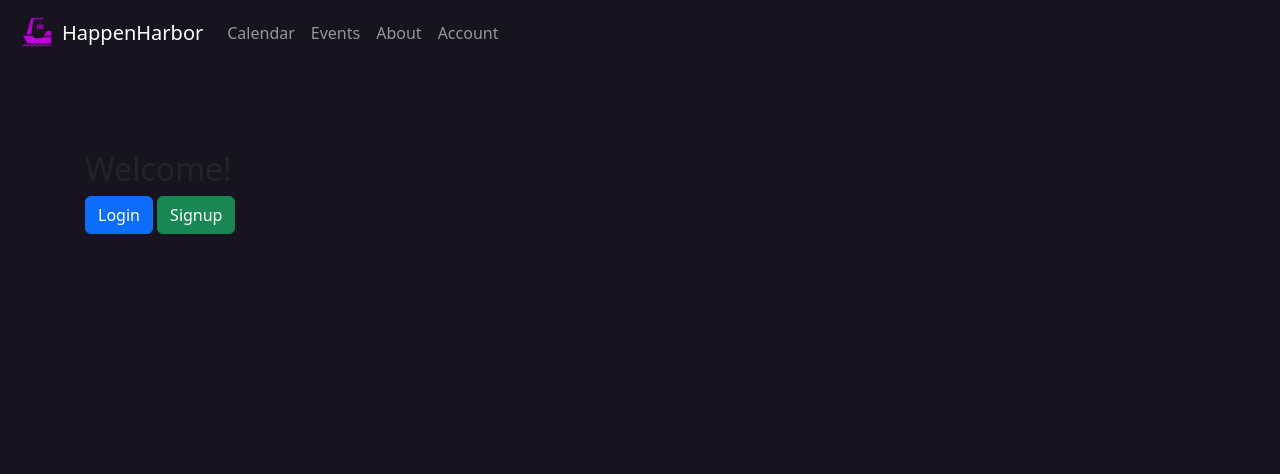
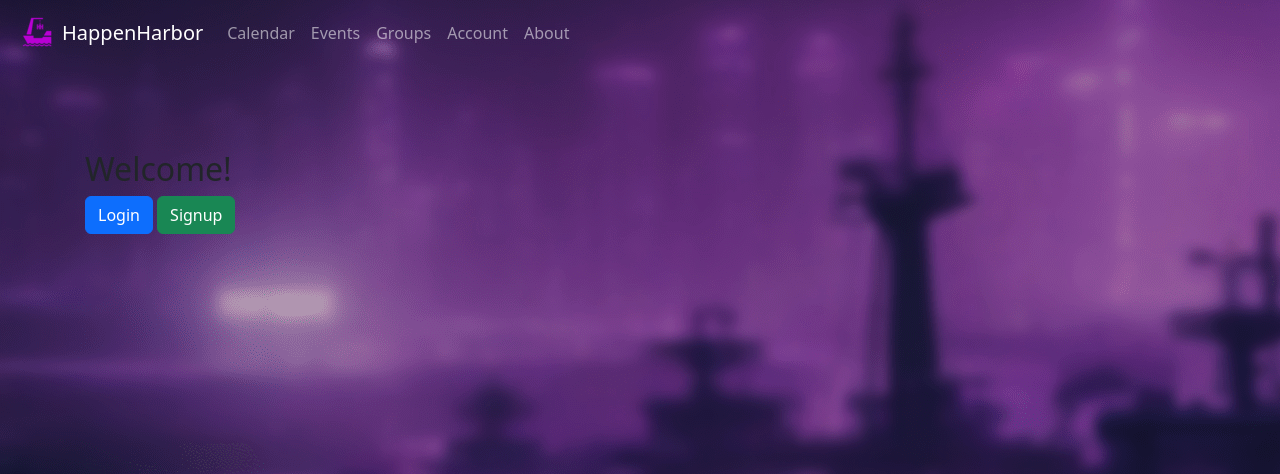
Before and after one commit to ngu-dot-json/HappenHarbor, a Django app: page /account in a window 1280 px wide. Shown: the top 474 px of the page. Run offline with Django 4.2, Linux system fonts and the light colour scheme; some libraries are stand-ins or nearby versions.

Commit message:
stylistic updates and changes

```diff
--- a/Codebase/events/static/css/main.css
+++ b/Codebase/events/static/css/main.css
@@ -135,7 +135,9 @@ nav {
     color: #ffffffc9;
 }
 
-
+.welcome h2 {
+  color: #ffffffc9;
+}
 
 
 
--- a/Codebase/events/templates/events/account.html
+++ b/Codebase/events/templates/events/account.html
@@ -3,7 +3,14 @@
 {% block title %}Login{% endblock %}
 
 {% block content %}
-   <h2>Welcome!</h2>
+    <style>
+        body {
+            background-image: url('static/HF169.png');
+        }
+    </style>
+
+   <h2 class="welcome"> Welcome!</h2>
+
    {% if user.is_authenticated %}
       Hi {{ user.username }}!
       <a href="signout.html" class="btn btn-danger">Logout</a>
--- a/Codebase/events/templates/events/navbar.html
+++ b/Codebase/events/templates/events/navbar.html
@@ -50,16 +50,18 @@
             <li class="nav-item">
               <a class="nav-link" href="{% url 'list-events' %}">Events</a>
             </li>
+            <!-- Groups Link -->
+            <li class="nav-item">
+              <a class="nav-link" href="{% url 'groups' %}">Groups</a>
+            </li>
+            <!-- Account Link -->
+            <li class="nav-item">
+              <a class="nav-link" href="{% url 'account' %}">Account</a>
+            </li>
             <!-- About Link -->
             <li class="nav-item">
               <a class="nav-link" href="{% url 'about' %}">About</a>
             </li>
-            <!-- About Link -->
-            <li class="nav-item">
-              <a class="nav-link" href="{% url 'account' %}">Account</a>
-            </li>
-
-
             <!-- Dropdown for later use-->
             <!-- <li class="nav-item dropdown">
               <a class="nav-link dropdown-toggle" href="#" id="navbarDropdown" role="button" data-bs-toggle="dropdown" aria-expanded="false">
--- a/Codebase/events/urls.py
+++ b/Codebase/events/urls.py
@@ -15,6 +15,7 @@ urlpatterns = [
     path('events', views.all_events, name="list-events"),
     path('about', views.about, name="about"),
     path('account', views.account, name="account"),
+    path('groups', views.groups, name="groups"),
 
     path('admin/', admin.site.urls),
     path('signin/',views.signin, name='signin'),
--- a/Codebase/events/views.py
+++ b/Codebase/events/views.py
@@ -36,6 +36,11 @@ def home(request):
 
     return render(request, 'events/home.html', {})
 
+
+def groups(request):
+    foo = "bar"
+
+    return render(request, 'events/groups.html', {})
 
 
 
@@ -90,6 +95,7 @@ def signup(request):
         form = UserCreationForm()
         return render(request, 'signup.html', {'form': form})
 
+
 def signin(request):
     if request.user.is_authenticated:
         return render(request, 'home.html')
```
Also changed, not shown: Codebase/events/templates/events/groups.html (added, +17 -0 lines).
